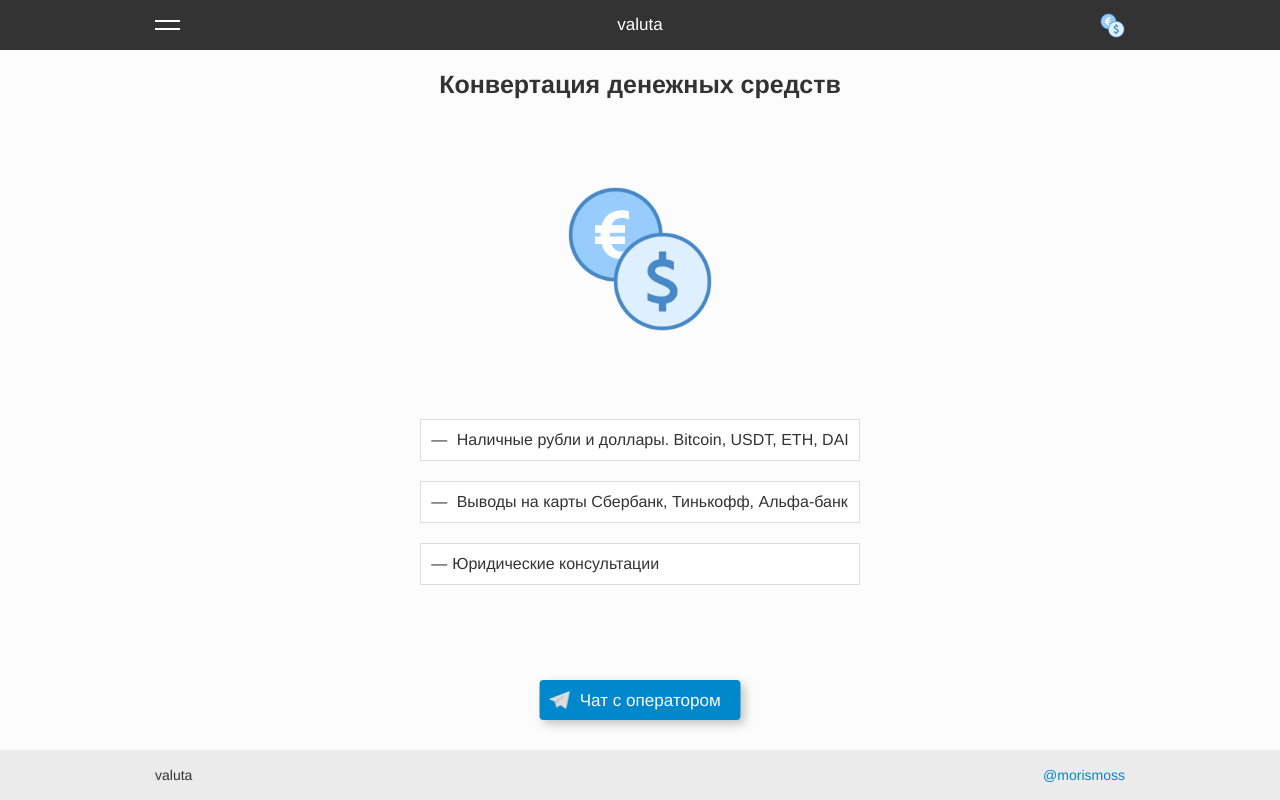
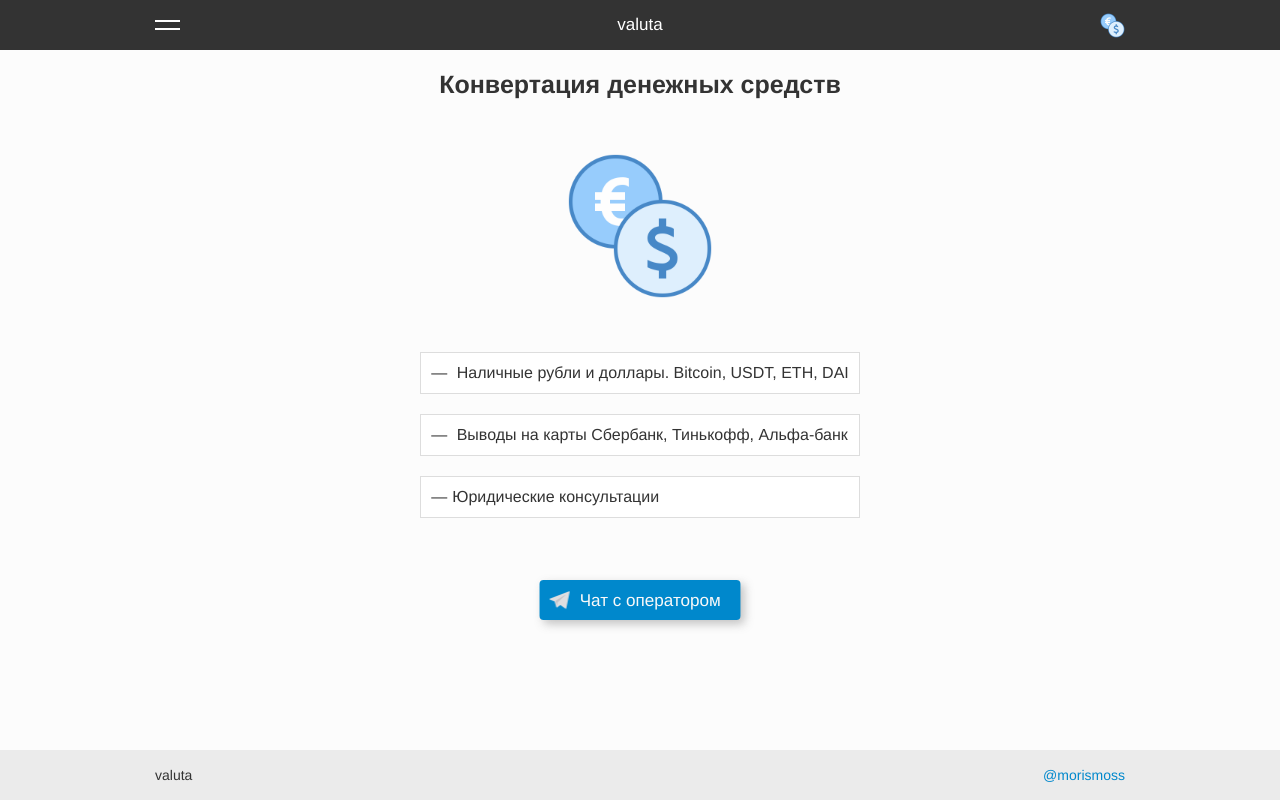
Before and after one commit to akmaevvs/valuta-front, a Vue app: page / in a window 1280 px wide. Built offline with nearby package versions, Linux system fonts and the light colour scheme.

Commit message:
стилизация кнопки

```diff
--- a/src/views/Calc.vue
+++ b/src/views/Calc.vue
@@ -19,7 +19,7 @@
 <style lang="scss" scoped>
 .calc {
   .inner {
-    height: calc(100vh - 100px);
+    height: calc(100vh - 200px);
     justify-content: space-between;
   }
   &__title {
@@ -30,9 +30,10 @@
   }
   &__button {
     margin: 10px 0 30px 0;
-    padding: 10px 20px 10px 20px;
+    padding: 0px 20px 0px 20px;
     background-color: #0088cc;
     position: relative;
+    min-height: 40px;
     color: #f9f9f9;
     text-decoration: none;
     font-size: 17px;
--- a/src/views/Home.vue
+++ b/src/views/Home.vue
@@ -28,7 +28,7 @@
 <style lang="scss" scoped>
 .home {
   .inner {
-    height: calc(100vh - 100px);
+    height: calc(100vh - 200px);
     justify-content: space-between;
   }
   &__title {
@@ -67,9 +67,10 @@
   }
   &__button {
     margin: 10px 0 30px 0;
-    padding: 10px 20px 10px 10px;
+    padding: 0px 20px 0px 10px;
     background-color: #0088cc;
     position: relative;
+    min-height: 40px;
     color: #f9f9f9;
     text-decoration: none;
     font-size: 17px;
```
